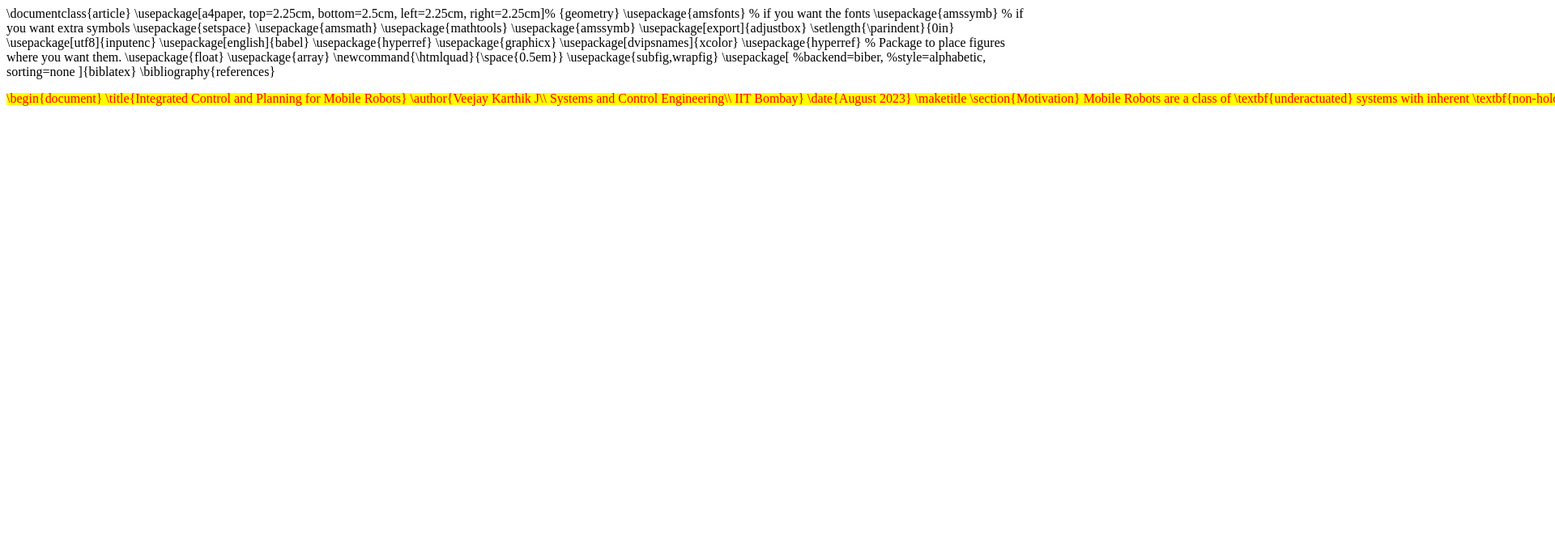
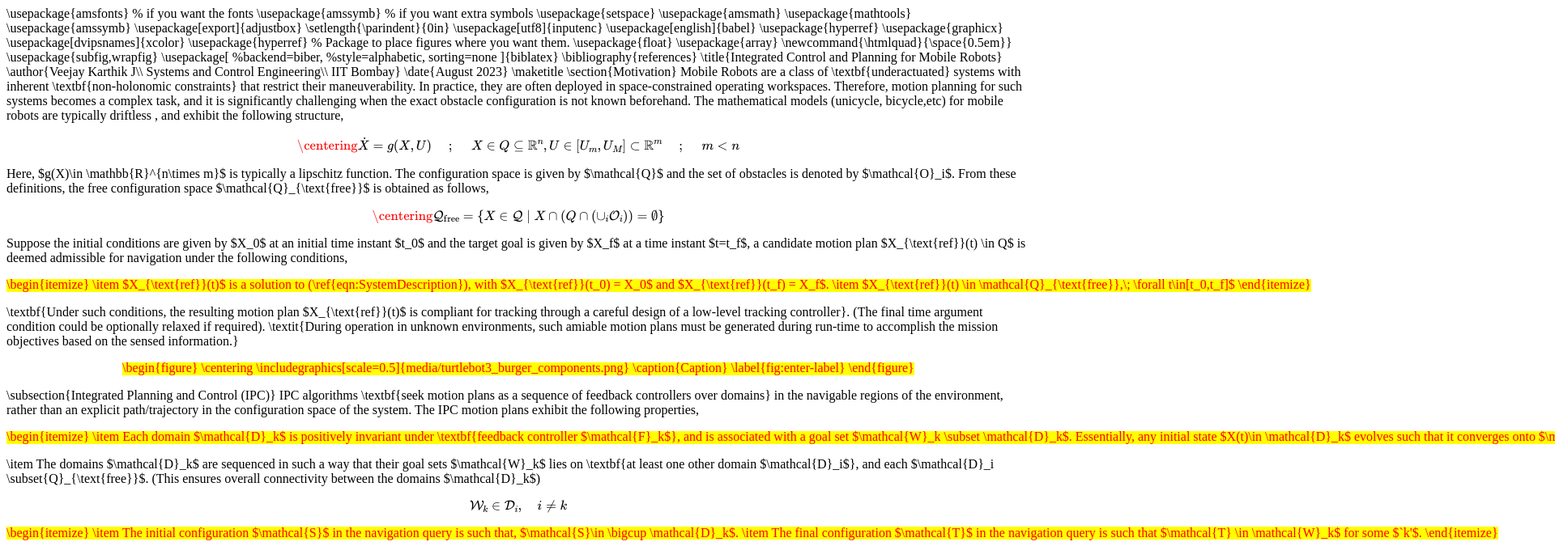
Before and after one commit to natarajaninbox/web-tex, a plain HTML site: page web/mathjax.html in a window 1280 px wide. Shown: the top 675 px of the page at 81% size, 1920 px wide, since content can reach past the window. Drawn offline with nearby package versions, Linux system fonts and the light colour scheme; some packages are replaced by stand-ins of ours.

Commit message:
few changes

```diff
--- a/web/mathjax.html
+++ b/web/mathjax.html
@@ -11,9 +11,7 @@
     ></script>
   </head>
   <body>
-    \documentclass{article}
-    \usepackage[a4paper, top=2.25cm, bottom=2.5cm, left=2.25cm, right=2.25cm]%
-    {geometry}
+
     \usepackage{amsfonts}   % if you want the fonts
     \usepackage{amssymb}    % if you want extra symbols
     \usepackage{setspace}
@@ -42,7 +40,7 @@
     ]{biblatex}
     \bibliography{references}
 
-    \begin{document}
+
     \title{Integrated Control and Planning for Mobile Robots}
     \author{Veejay Karthik J\\
     Systems and Control Engineering\\
@@ -99,8 +97,8 @@
     Depending on the current state of the system, the $\mathcal{F}_k$ associated with the corresponding $\mathcal{D}_k$ is applied to the system. Suppose the domains $\mathcal{D}_k$ are sequenced in such a way that each $\mathcal{W}_k$ lies on a unique $\mathcal{D}_i, \; i\neq k$, the system's trajectories are guaranteed to safely converge onto $\mathcal{T}$ when the above-mentioned structures are established.
     \newline
     \newline Mathematically, the geometric structure of $\mathcal{D}_k$ is a consequence of the underlying system dynamics for which $\mathcal{F}_k$ is designed for stability. \textbf{Essentially, $\mathcal{D}_k$ can be thought of as a geometric manifestation of the feedback controller $\mathcal{F}_i$. Therefore, given the existence of a feedback controller, the problem of mobile robot navigation effectively becomes a problem of computational geometry (involving the sequencing of $\mathcal{D}_k$) which can often be solved much faster than optimization/optimal control problems.} This can potentially suit real-time implementations where online decision-making in the face of uncertainties is vital during operation in unknown/dynamic environments.
-    \printbibliography
-    \end{document}
+
+
 
   </body>
 </html>
```
Also changed, not shown: 1 other file.
